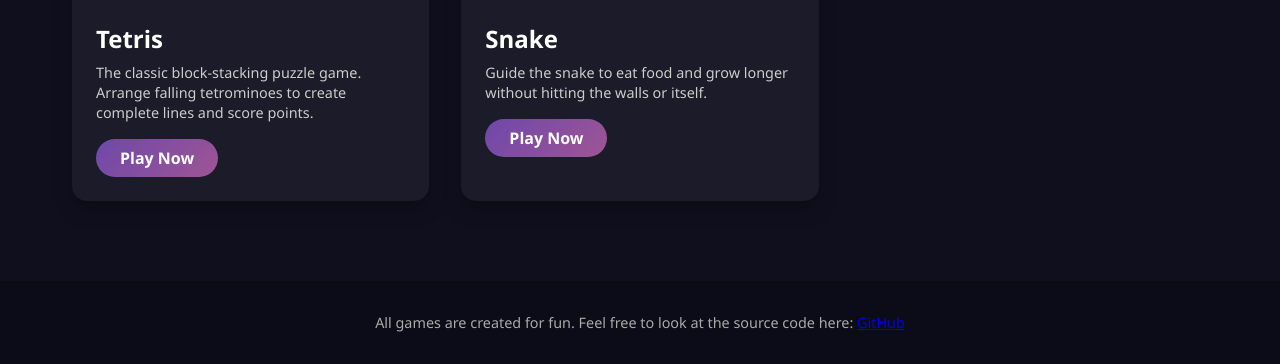
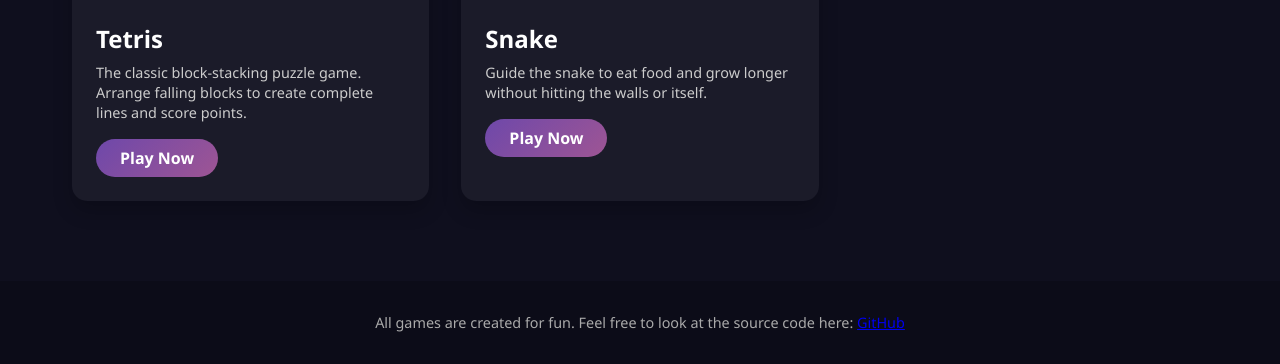
Before and after one commit to ShantnuS/games, a plain HTML site: page index.html in a window 1280 px wide. Shown: the part 441-805 px from the top of the page. Drawn offline with Linux system fonts and the light colour scheme.

Commit message:
Update desc

```diff
--- a/index.html
+++ b/index.html
@@ -255,7 +255,7 @@
                 {
                     id: 'tetris',
                     title: 'Tetris',
-                    description: 'The classic block-stacking puzzle game. Arrange falling tetrominoes to create complete lines and score points.',
+                    description: 'The classic block-stacking puzzle game. Arrange falling blocks to create complete lines and score points.',
                     path: 'tetris/index.html',
                     features: [
                         'Seven different tetrominoes',
```
